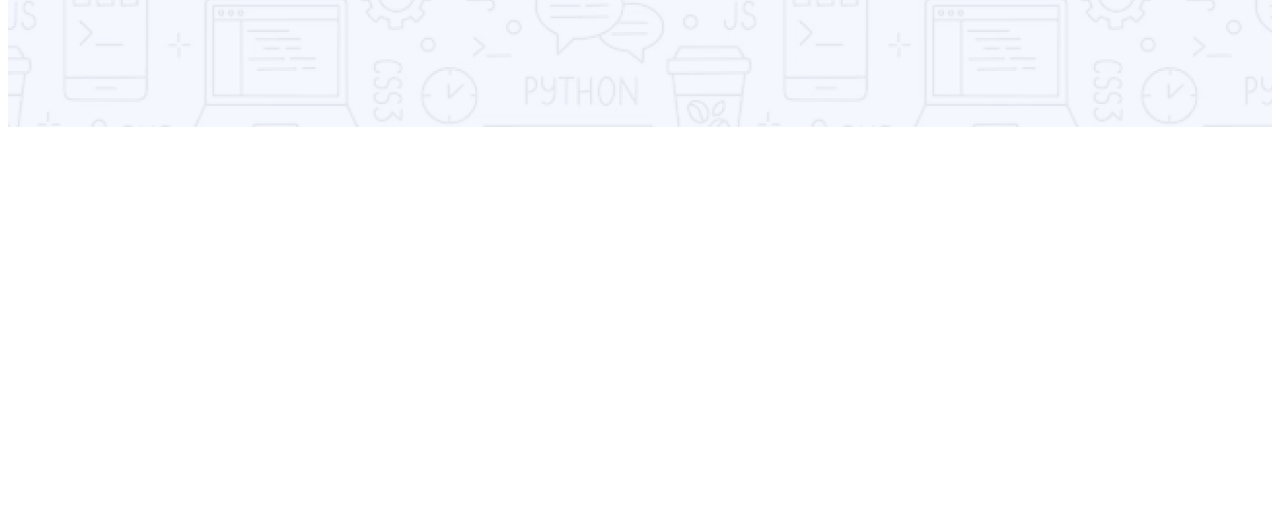
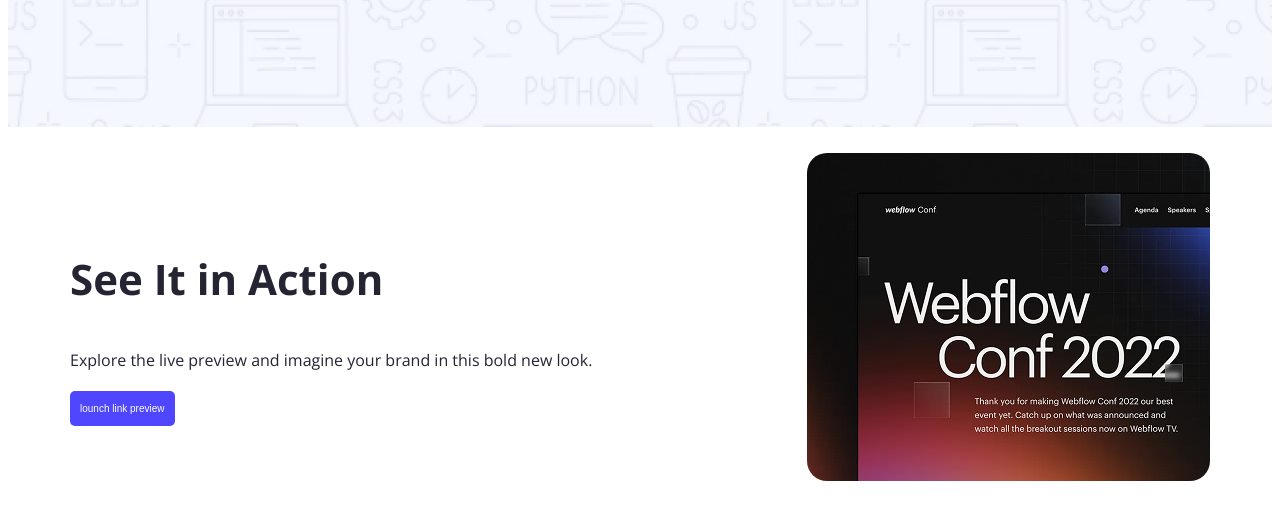
Before and after one commit to aanoman271/programminghero-assainment-project, a plain HTML site: page index.html in a window 1280 px wide. Shown: the part 481-996 px from the top of the page. Before the commit the page ends 800 px from the top, so only its background shows below. Drawn offline with nearby package versions, Linux system fonts and the light colour scheme.

Commit message:
action section

```diff
--- a/index.html
+++ b/index.html
@@ -25,7 +25,17 @@
     </div>
    </header>
 
+<main class="primary-font">
+  <section class="action-section">
+    <div class="action-container">
+   <h3 class="action-title">See It in Action</h3>
+   <div class="action-sub-title">Explore the live preview and imagine your brand in this bold new look.</div>
+   <button class="action-btn primary-btn">lounch link preview</button>
+   </div>
+   <img class="action-img" src="images/wc-mini.png" alt="">
+  </section>
 
+</main>
 
 </body>
 </html>
--- a/styles/style.css
+++ b/styles/style.css
@@ -20,6 +20,11 @@
     "wdth" 100;
 }
 
+main{
+    width: 1140px;
+    margin: 0 auto;
+}
+
 .primary-color{
     color: #4E47FF
 }
@@ -30,6 +35,7 @@
     padding: 5px;
     border-radius: 5px;
     cursor: pointer;
+    border: none;
 
 }
 
@@ -66,3 +72,35 @@
     background-repeat: no-repeat;
     height: 600px;
 }
+
+
+/* action css */
+.action-section{
+    display: flex;
+    justify-content: space-between;
+   align-items: center;
+   height: 380px;
+
+}
+.action-container{
+
+
+}
+.action-title{
+    font-size: 42px;
+    font-weight: bold;
+    color: #252432;
+}
+.action-sub-title{
+    color: #252432;
+margin-bottom:20px ;
+
+}
+
+.action-btn{
+    font-size: 10px;
+    padding: 10px;
+}
+.action-img{
+    border-radius: 20px;
+}
```
